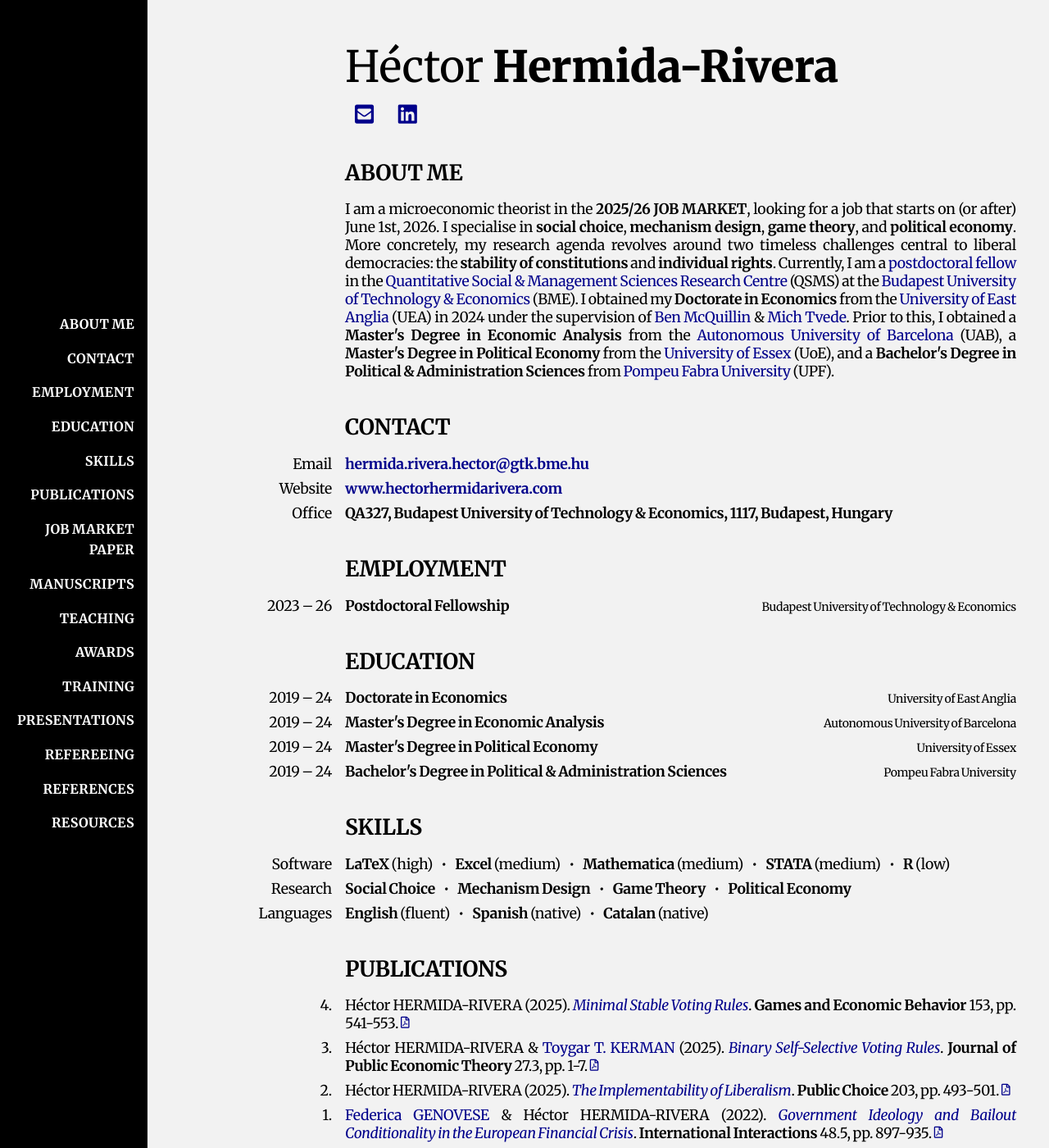
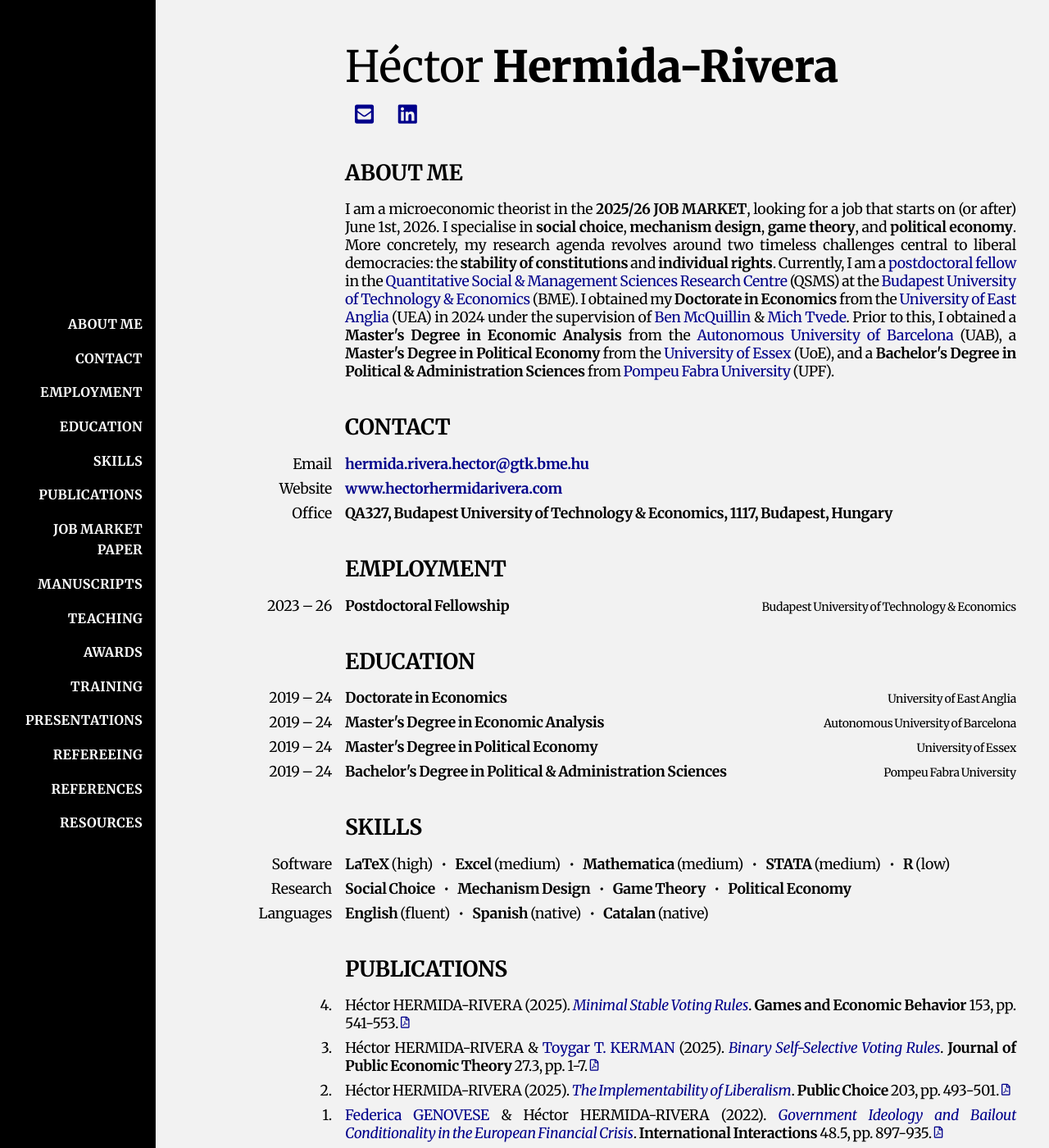
Before and after one commit to HectorHermidaRivera/hectorhermidarivera.github.io, a Jekyll site: the page built from index.md, in a window 1280 px wide and 1400 px high. Shown: the whole window at 82% size. Built offline with Jekyll 4.4.1, drawn with Linux system fonts in a browser that asks for light colours; a style sheet for code colours, icons or effects is not loaded.

Commit message:
Update default.html

```diff
--- a/_layouts/default.html
+++ b/_layouts/default.html
@@ -35,7 +35,7 @@
       position: fixed;
       top: 0;
       left: 0;
-      width: 180px;
+      width: 190px;
       height: 100%;
       background: #000000;
       padding: 25px 15px;
```
